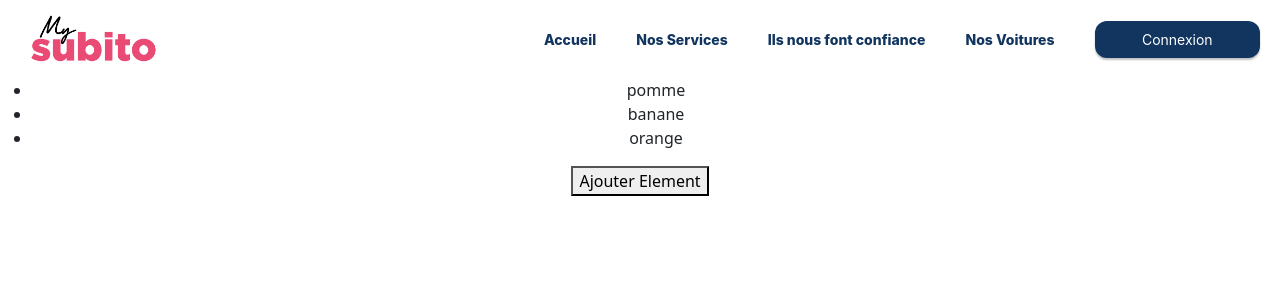
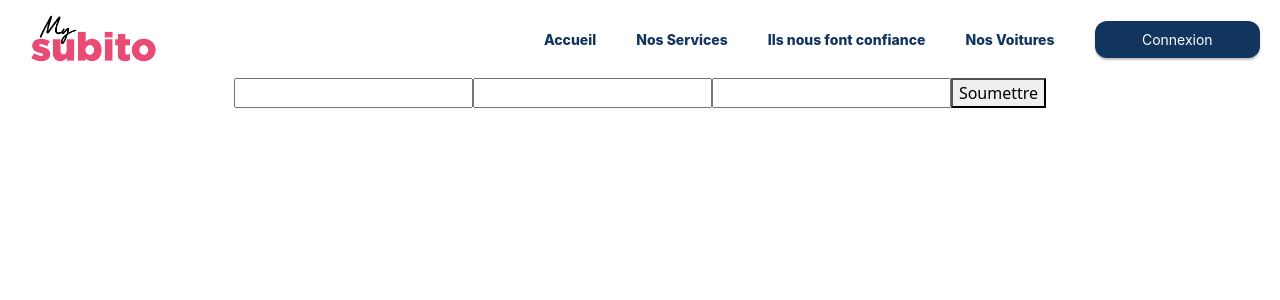
Before and after one commit to jarajop/ReactJS, a React (Create React App) app: page /connexion in a window 1280 px wide. Shown: the top 300 px of the page. Built offline with nearby package versions, Linux system fonts and the light colour scheme.

Commit message:
stateless_form

```diff
--- a/src/App.js
+++ b/src/App.js
@@ -13,6 +13,8 @@ import Login from './componants/Login';
 import Footer from './componants/Footer';
 import Etat from './componants/Etat';
 import Etat2 from './componants/Etat2';
+import Etat3 from './componants/Etat3';
+import EtatForm from './componants/EtatForm';
 
 
 function App() {
@@ -33,7 +35,7 @@ function App() {
        <Route path='/services' element={ <Services/>}/>
        <Route path='/voitures' element={ <Voitures />}/>
        <Route path='/confiance' element={ <Confiance />}/>
-       <Route path='/connexion' element={ <Etat2 />}/>  {/* ici c la page connexion ki doit etre la */}
+       <Route path='/connexion' element={ <EtatForm />}/>  {/* ici c la page connexion ki doit etre la  mai je fais ds tests avc les etats c pourkw*/}
        <Route path='/login' element={ <Login />}/>
        <Route path='/footer' element={ <Footer/>}/>
 
--- a/src/componants/Etat2.jsx
+++ b/src/componants/Etat2.jsx
@@ -1,10 +1,10 @@
 import { useState } from 'react';
 import { NavLink } from 'react-router-dom';
 
-function Etat2() {
+function Etat2() {  //Dans cet exemple, nous utilisons useState pour gérer un tableau nommé list. L’état initial de list est un tableau contenant trois éléments – apple, banana et orange.
   const [list, setList] = useState(['pomme', 'banane', 'orange']);
 
-  const addToList = () => {
+  const addToList = () => {  //Nous avons également créé une fonction addToList qui copie tous les éléments du tableau à l’aide de l’opérateur de propagation (...), puis ajoute un nouvel élément, lananas, au tableau list chaque fois que l’on clique sur le bouton « Add item ».
     const newItem = 'ananas';
     setList([...list, newItem]);
   };
--- /dev/null
+++ b/src/componants/Etat3.jsx
@@ -0,0 +1,20 @@
+import { NavLink } from "react-router-dom";
+import { useState } from 'react';
+
+function Etat3() { //
+  const [user, setUser] = useState({ name: 'FatouDiop', age: 10 });//donc la au lieu davoir des variables on a des objets
+
+  const handleClick = () => { //cet (f) copie ts les données de l’objet à l’aide de l’opérateur d’étalement (...) et augmente l’âge de l’utilisateur de 1 chakfois que l’on clique sur le bouton augmenter age.
+    setUser({ ...user, age: user.age + 1 });
+  };
+
+  return (
+    <div>
+      <p>Nom: {user.name}</p>
+      <p>Age: {user.age}</p>
+      <button onClick={handleClick}>Augmenter Age</button>
+    </div>
+  );
+}
+
+export default Etat3;
--- /dev/null
+++ b/src/componants/EtatForm.jsx
@@ -0,0 +1,49 @@
+import { NavLink } from "react-router-dom";
+import { useState } from "react";
+
+let formStateData = {
+  firstName: "",
+  lastName: "",
+  email: "",
+};
+
+function EtatForm() {
+  const [formData, setFormData] = useState(formStateData);
+
+  const handleInputChange = (event) => {
+    const { name, value } = event.target;
+    setFormData({ ...formData, [name]: value });
+  };
+
+  const handleSubmit = (event) => {  // cette (f) enregistre ls infos saisies au niveau de la console
+    event.preventDefault();
+    console.log(formData);
+  };
+
+  return (
+        <form onSubmit={handleSubmit}>
+      <input
+        type="text"
+        name="firstName" // il recupere le elemenst saisies au niveau de la console
+
+        value={formData.firstName}
+        onChange={handleInputChange}
+      />
+      <input
+        type="text"
+        name="lastName"
+        value={formData.lastName}
+        onChange={handleInputChange}
+      />
+      <input
+        type="email"
+        name="email"
+        value={formData.email}
+        onChange={handleInputChange}
+      />
+      <button type="submit">Soumettre</button>
+    </form>
+  );
+}
+
+export default EtatForm;
```
